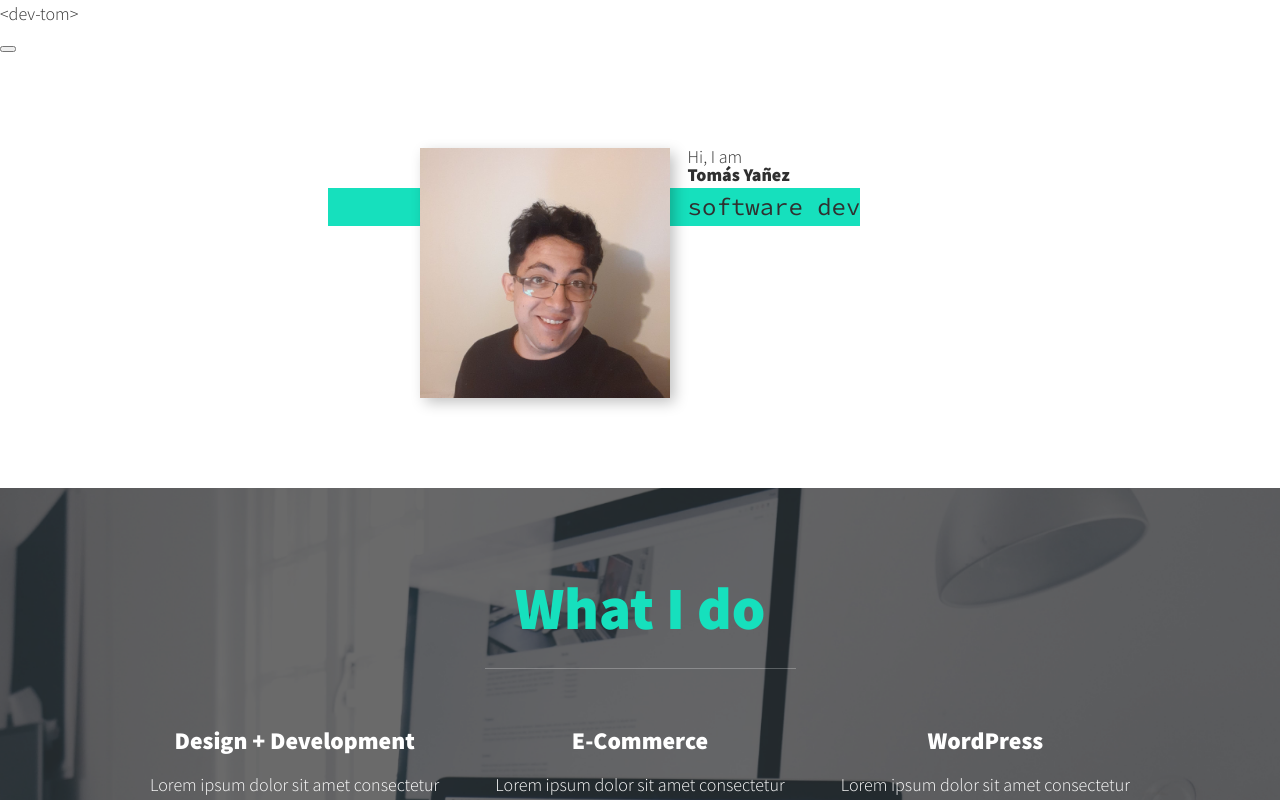
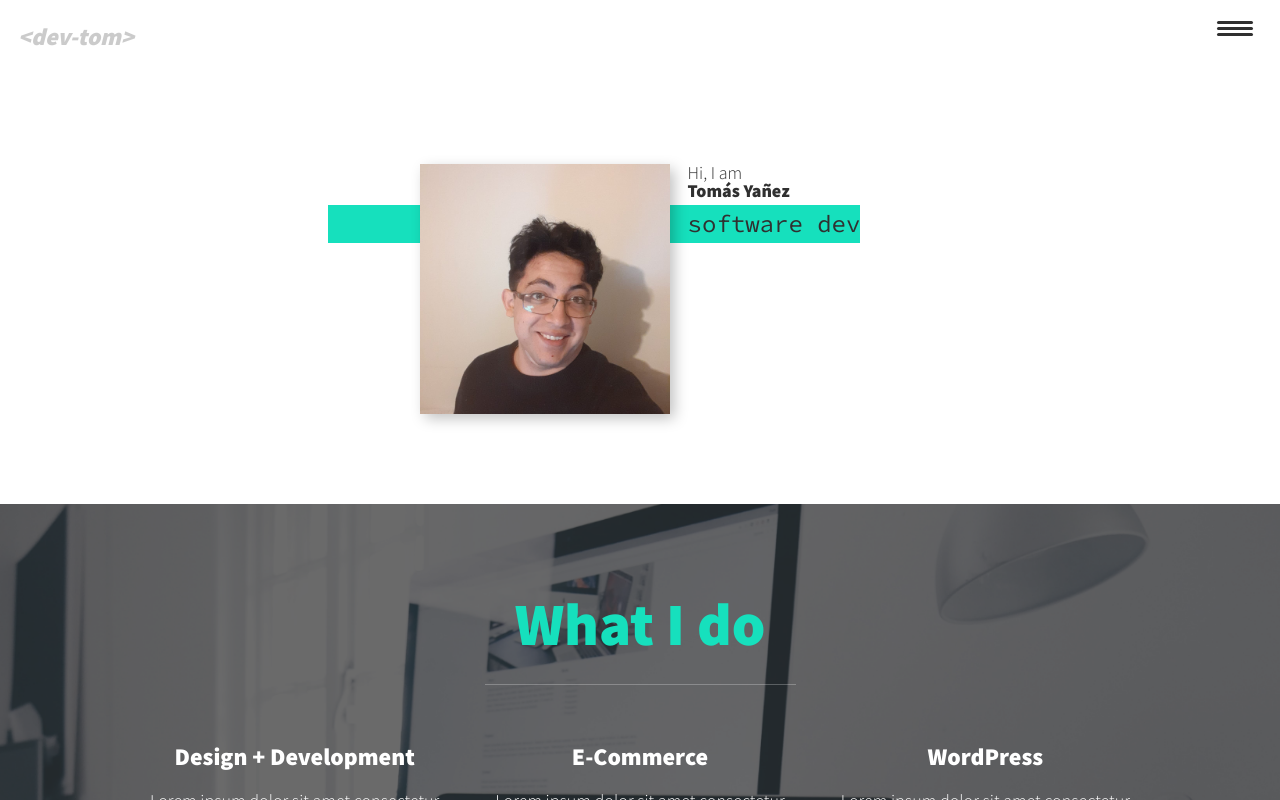
Before and after one commit to TSYF/portfolio_1, a Vue app: page / in a window 1280 px wide. Shown: the top 800 px of the page. Built offline with nearby package versions, Linux system fonts and the light colour scheme.

Commit message:
header and navbar styles. color dark transparent opacity incremented

```diff
--- a/src/assets/main.scss
+++ b/src/assets/main.scss
@@ -22,7 +22,7 @@
     --color-accent: #16e0bd;
     /* Transparent colors */
     --color-light-tr: #fff1;
-    --color-dark-tr: #30303010;
+    --color-dark-tr: #30303040;
     --color-accent-tr: #16e0bd20;
 
     --fs-h1: 3rem;
@@ -169,7 +169,102 @@ h3 { @extend %h; font-size: var(--fs-h3); }
 
 /* Header */
 
-nav { display: none; }
+.header {
+    display: flex;
+    justify-content: space-between;
+    padding: 1em;
+
+    .logo {
+        min-width: 100px;
+        font-size: 1.5rem;
+        font-weight: bold;
+        font-style: italic;
+        color: var(--color-dark-tr);
+    }
+
+    .nav {
+        position: fixed;
+        background-color: var(--color-dark);
+        color: var(--color-light);
+        left: 0;
+        right: 0;
+        top: 0;
+        bottom: 0;
+        z-index: 100;
+
+        transform: translateX(100%);
+        transition: transform 150ms ease-in-out;
+
+
+        &__list {
+            list-style: none;
+            display: flex;
+
+            height: 100%;
+            flex-direction: column;
+            justify-content: space-evenly;
+            align-items: center;
+
+            margin: 0;
+            padding: 0;
+        }
+
+        &__link {
+            @extend %undecoratedAnchor;
+
+            font-weight: var(--fw-bold);
+            font-size: var(--fs-h2);
+
+            &:hover {
+                color: var(--color-accent);
+            }
+        }
+    }
+
+    .nav-toggle {
+        padding: .5em;
+        background: transparent;
+        border: none;
+        cursor: pointer;
+        position: absolute;
+        right: 1em;
+        top: 1em;
+        z-index: 101;
+    }
+
+
+    .hamburger {
+        background-color: var(--color-dark);
+
+        height: 3px;
+        width: 2em;
+
+        border-radius: 1em;
+
+        display: block;
+        position: relative;
+
+        transition: transform 250ms ease-in-out;
+
+
+        &::before,
+        &::after {
+            @extend .hamburger;
+
+            content: "";
+            position: absolute;
+            left: 0;
+            right: 0;
+        }
+
+        &::before { top: 6px; }
+        &::after { bottom: 6px; }
+    }
+}
+
+.nav-open .nav {
+    transform: translateX(0);
+}
 
 
 /* Intro Section */
```
